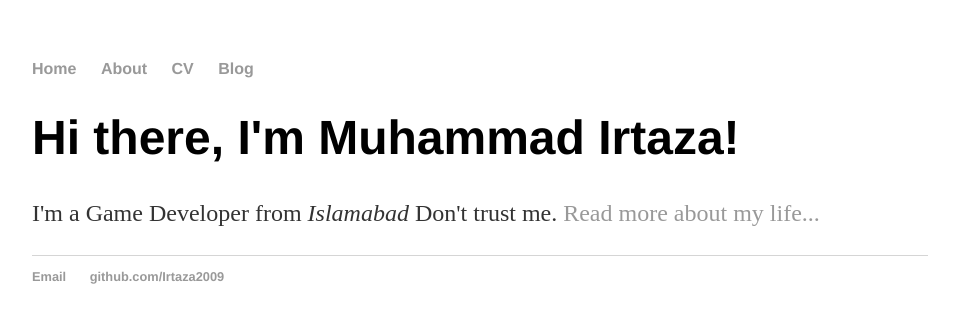
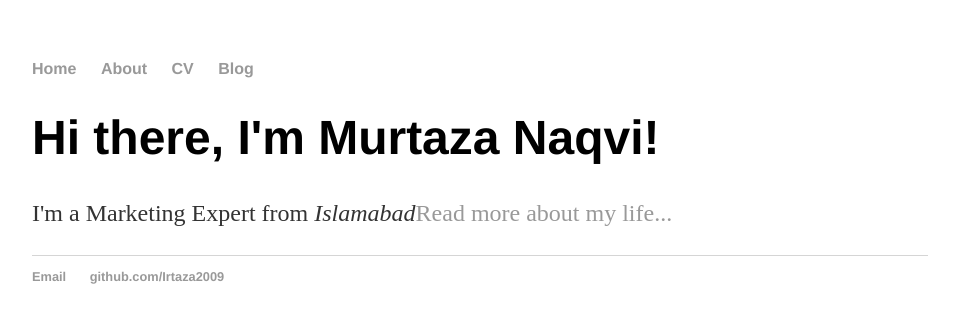
Before and after one commit to mujjazi/irtaza2009.github.io, a Jekyll site: the page built from index.html, in a window 1280 px wide. Shown: the top 323 px of the page, without its empty margins (160-1119 px from the left). Built offline with Jekyll 4.4.1, drawn with Linux system fonts in a browser that asks for light colours; comment, search, counter and statistics services are not loaded.

Commit message:
Update index.html

```diff
--- a/index.html
+++ b/index.html
@@ -1,8 +1,8 @@
 ---
 layout: default
-title: Muhammad Irtaza, Game Developer
+title: Murtaza Naqvi, Marketing Expert
 ---
 <div class="blurb">
-	<h1>Hi there, I'm Muhammad Irtaza!</h1>
-	<p>I'm a Game Developer from <em>Islamabad</em> Don't trust me. <a href="/about">Read more about my life...</a></p>
+	<h1>Hi there, I'm Murtaza Naqvi!</h1>
+	<p>I'm a Marketing Expert from <em>Islamabad</em><a href="/about">Read more about my life...</a></p>
 </div><!-- /.blurb -->
```
